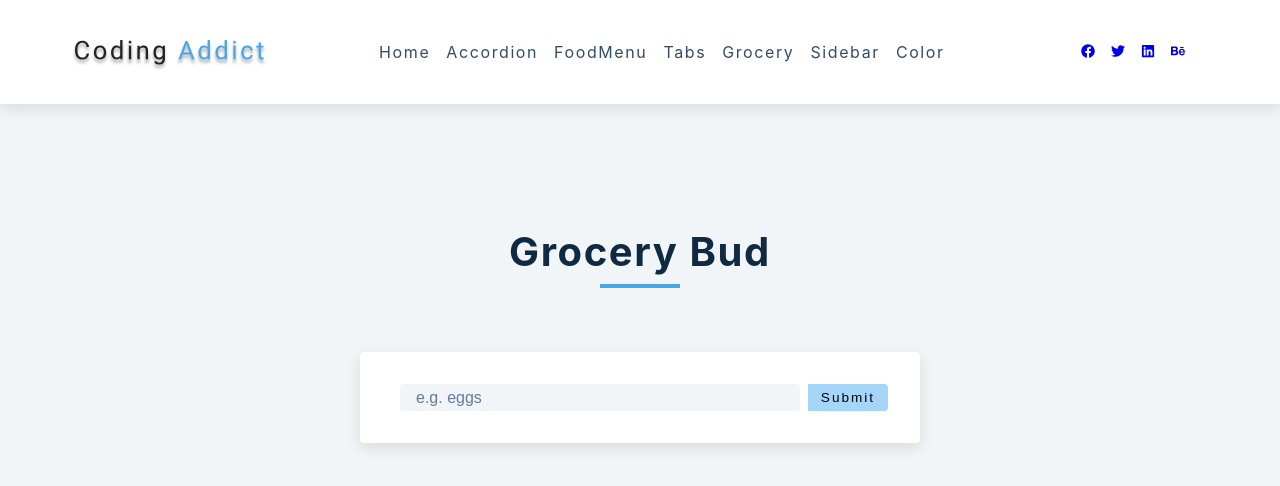
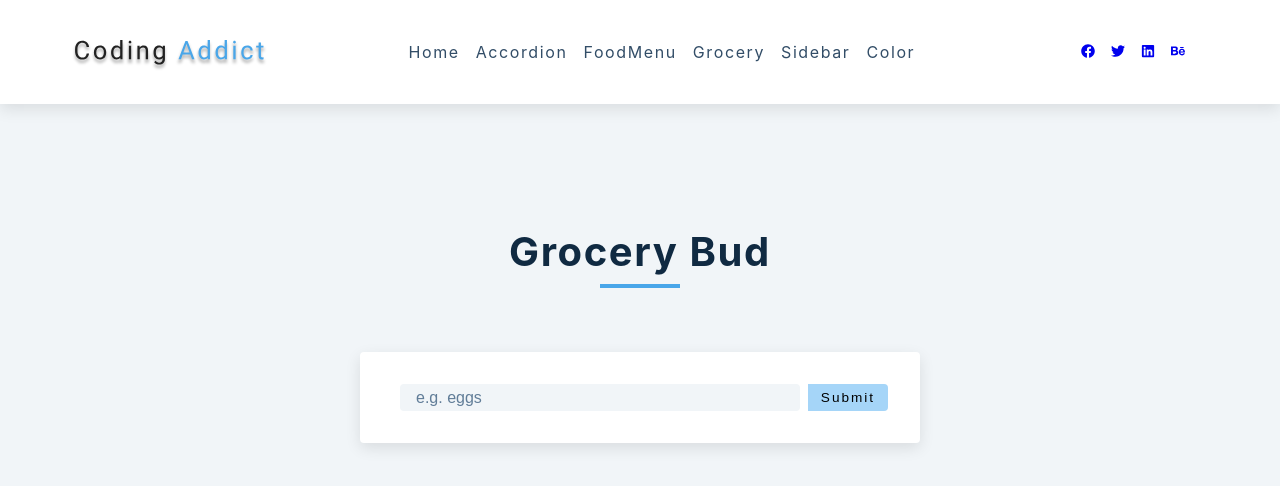
Before and after one commit to ssayanm/react-small-projects, a React (Create React App) app: page /grocery in a window 1280 px wide. Shown: the top 486 px of the page. Built offline with nearby package versions, Linux system fonts and the light colour scheme.

Commit message:
splitted into pages

```diff
--- a/src/App.js
+++ b/src/App.js
@@ -3,10 +3,12 @@ import Home from "./pages/Home";
 import SidebarModal from "./pages/SidebarModal.js";
 import Color from "./pages/Color.js";
 import GroceryBud from "./pages/GroceryBud.js";
+import Navbar from "./components/Navbar";
 
 const App = () => {
   return (
     <Router>
+      <Navbar />
       <Routes>
         <Route exact path="/" element={<Home />} />
         <Route exact path="sidebar" element={<SidebarModal />} />
--- a/src/data/navmenudata.js
+++ b/src/data/navmenudata.js
@@ -29,12 +29,7 @@ export const links = [
     text: "FoodMenu",
     icon: <FaUserFriends />,
   },
-  {
-    id: 5,
-    url: "/#tabs",
-    text: "Tabs",
-    icon: <FaHome />,
-  },
+
   {
     id: 6,
     url: "/grocery",
--- a/src/pages/Color.js
+++ b/src/pages/Color.js
@@ -1,11 +1,9 @@
 import ColorG from "../components/ColorG";
 import LoremIpsum from "../components/LoremIpsum";
-import Navbar from "../components/Navbar";
 
 const Color = () => {
   return (
     <>
-      <Navbar />
       <ColorG />
       <LoremIpsum />
     </>
--- a/src/pages/GroceryBud.js
+++ b/src/pages/GroceryBud.js
@@ -1,10 +1,8 @@
 import Grocery from "../components/Grocery";
-import Navbar from "../components/Navbar";
 
 const GroceryBud = () => {
   return (
     <>
-      <Navbar />
       <Grocery />
     </>
   );
--- a/src/pages/Home.js
+++ b/src/pages/Home.js
@@ -1,7 +1,5 @@
 import React from "react";
 import FoodMenu from "../components/FoodMenu";
-import Grocery from "../components/Grocery";
-import Navbar from "../components/Navbar";
 import Questions from "../components/Questions";
 import Reviews from "../components/Reviews";
 import Slider from "../components/Slider";
@@ -10,14 +8,11 @@ import Tabs from "../components/Tabs";
 const Home = () => {
   return (
     <>
-      <Navbar />
       <Reviews />
       <Questions />
       <FoodMenu />
       <Tabs />
       <Slider />
-
-      <Grocery />
     </>
   );
 };
```
